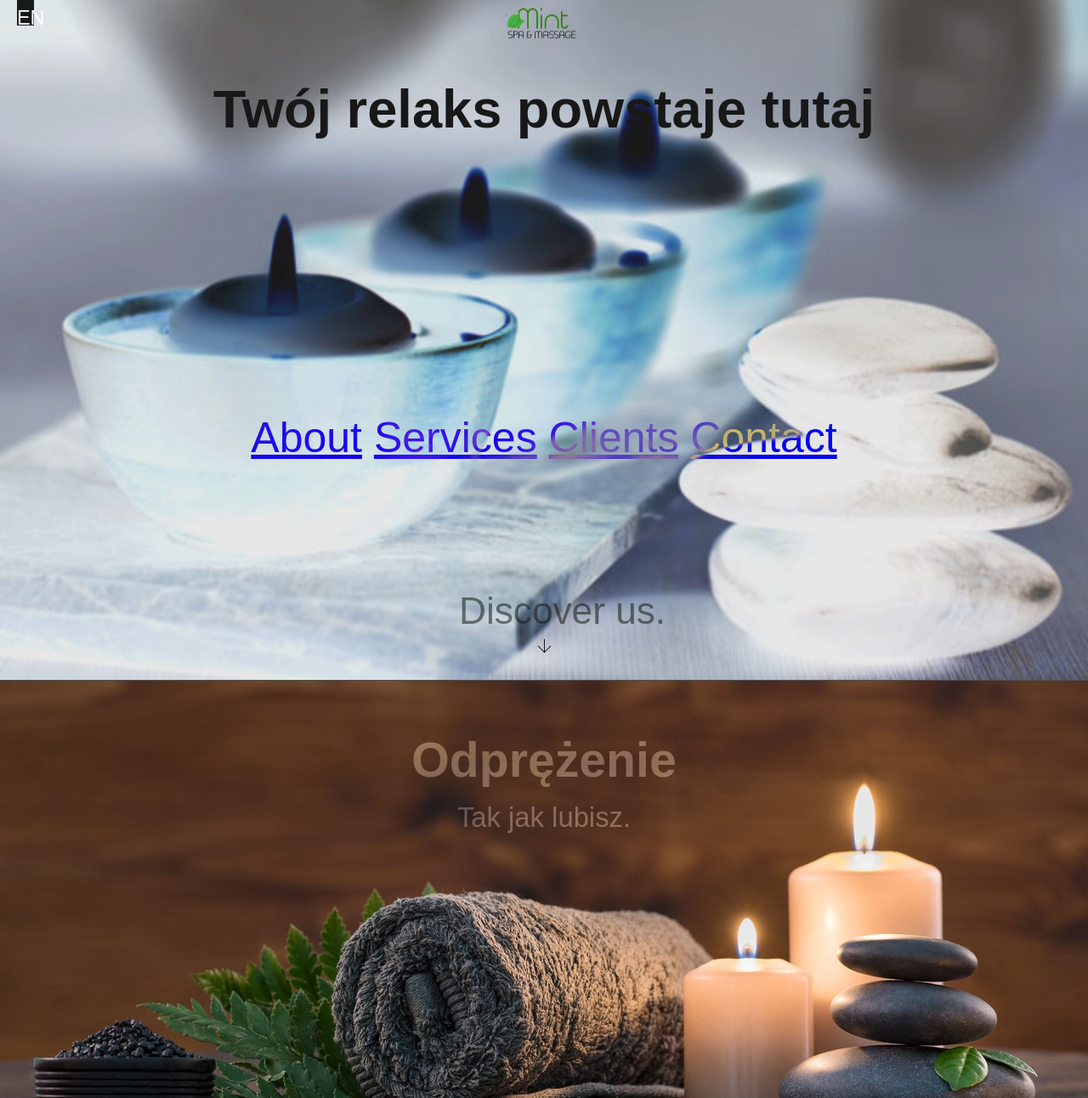
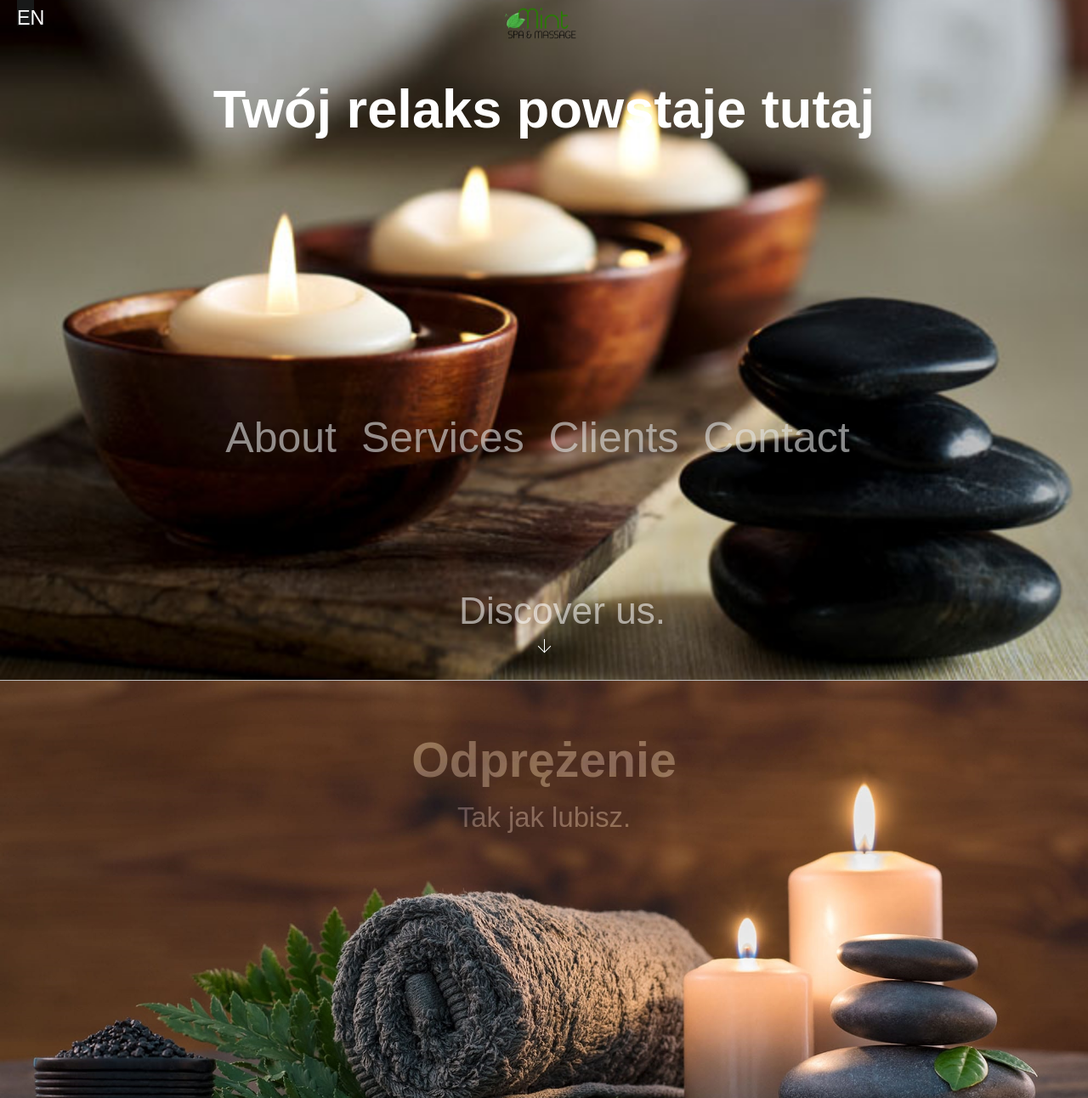
Before and after one commit to Otsupl/mint, a PHP site: page / in a window 1280 px wide. Shown: the top 1292 px of the page at 85% size. Run offline with PHP 8.4, Linux system fonts and the light colour scheme.

Commit message:
Dodano animacje do desktop nava

```diff
--- a/SPAandMassage/website/css/index.css
+++ b/SPAandMassage/website/css/index.css
@@ -48,7 +48,6 @@ html
     height: calc(100vh - 50px);
     margin-top: 50px;
     text-align: center;
-    mix-blend-mode: exclusion;
     border-bottom: rgb(190, 190, 190) 1px solid;
     background-image: url(../img/welcomeimg.jpg);
     overflow: hidden;
@@ -212,6 +211,16 @@ html
     margin-top: 0;
     height: 100vh;
   }
+  #discover
+  {
+    transition: 0.4s;
+  }
+  #discover:hover
+  {
+      cursor: pointer;
+      color: rgb(209, 255, 223,1);
+      bottom: 60px;
+  }
   .desktopnav
   {
     display: block;
@@ -221,6 +230,19 @@ html
     margin-top: 60vh;
     font-size: 50px;
   }
+  .desktopnav a
+  {
+    color: rgb(227, 228, 229,0.6);
+    text-decoration: none;
+    margin-right: 15px;
+    transition: 0.3s;
+  }
+
+  .desktopnav a:hover
+  {
+    color: rgb(209, 255, 223,1);
+    letter-spacing: 2px;
+  }
 }
 
 /* Extra enormous devices (TV, 1700px and up) */
```
